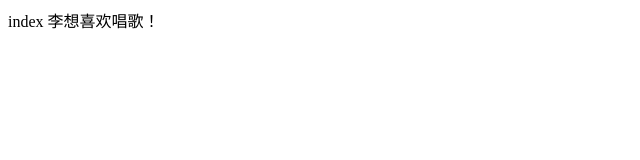
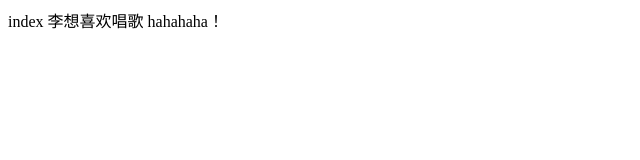
Before and after one commit to lvchunmei/laoguo, a plain HTML site: page index.html in a window 1280 px wide. Shown: the full height of the page, 0-640 px from the left. Drawn offline with Linux system fonts and the light colour scheme.

Commit message:
Update index.html

```diff
--- a/index.html
+++ b/index.html
@@ -5,6 +5,6 @@
 		<title></title>
 	</head>
 	<body>
-		index 李想喜欢唱歌！
+		index 李想喜欢唱歌 hahahaha！
 	</body>
 </html>
```
